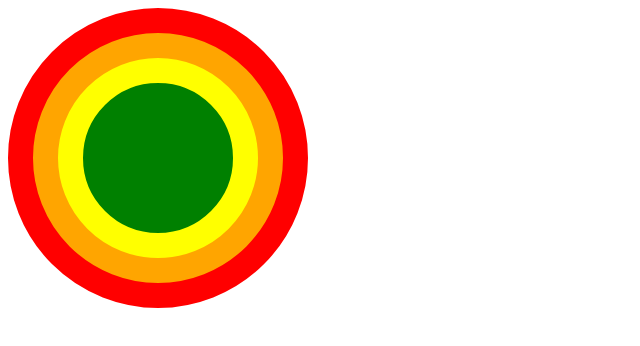
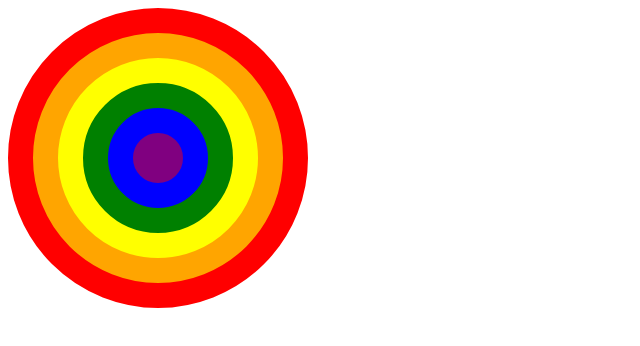
Before and after one commit to acciojob/rainbow-circles-nikhilpatel9, a website: page main.html in a window 1280 px wide. Shown: the whole page, without its empty margins (0-640 px from the left). Drawn offline with Linux system fonts and the light colour scheme.

Commit message:
created a submission

```diff
--- a/main.html
+++ b/main.html
@@ -10,7 +10,7 @@
     <!-- the entire body must be written by student -->
     <div id="outer">
         <div id="middle">
-
+           <div id="inner">
 			</div>
         </div>
     </div>
```
